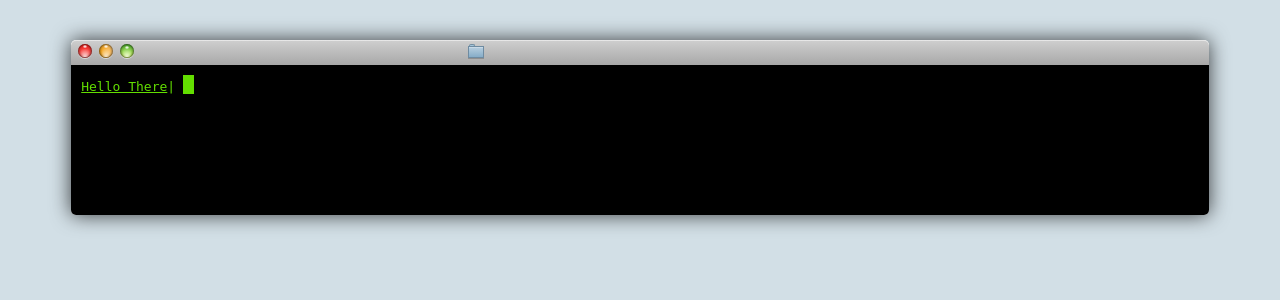
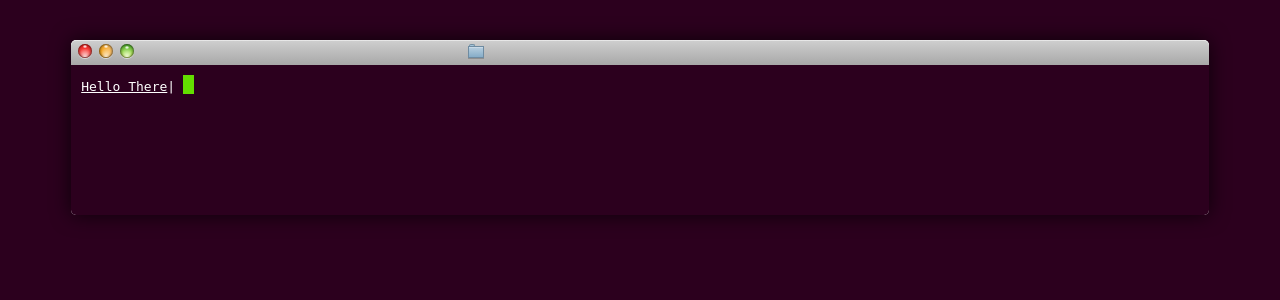
Before and after one commit to waco001/abhishekgorti.me-flask, a Flask app: page / in a window 1280 px wide. Shown: the top 300 px of the page. Run offline with Flask 2, Linux system fonts and the light colour scheme.

Commit message:
Test width problems

```diff
--- a/wsgi/static/css/cssterm.css
+++ b/wsgi/static/css/cssterm.css
@@ -1,4 +1,4 @@
-body { background:#d2dfe6;
+body { background:#2C001E;
 color: #444;
 font-family: "Helvetica Neue",Helvetica,Arial,sans-serif;
 line-height: 1.5em;
@@ -12,7 +12,7 @@ line-height: 1.5em;
   margin-left: auto;
   margin-right: auto;
     margin-bottom:40px;
-    min-width: 500px;
+    min-width: 50px;
     background: #fff;
     border-radius: 5px;
     -webkit-box-shadow: 0px 0px 20px rgba(0,0,0,0.75);
@@ -356,12 +356,12 @@ line-height: 1.5em;
     float: left;
     width: 100%;
     min-height:130px;
-    background:#000;
+    background:#2C001E;
     padding:10px;
     line-height:1.5em;
 }
 #body span {
-   color: #63de00!important;
+   color: #FFFFFF!important;
 }
 
 @keyframes blink
```
